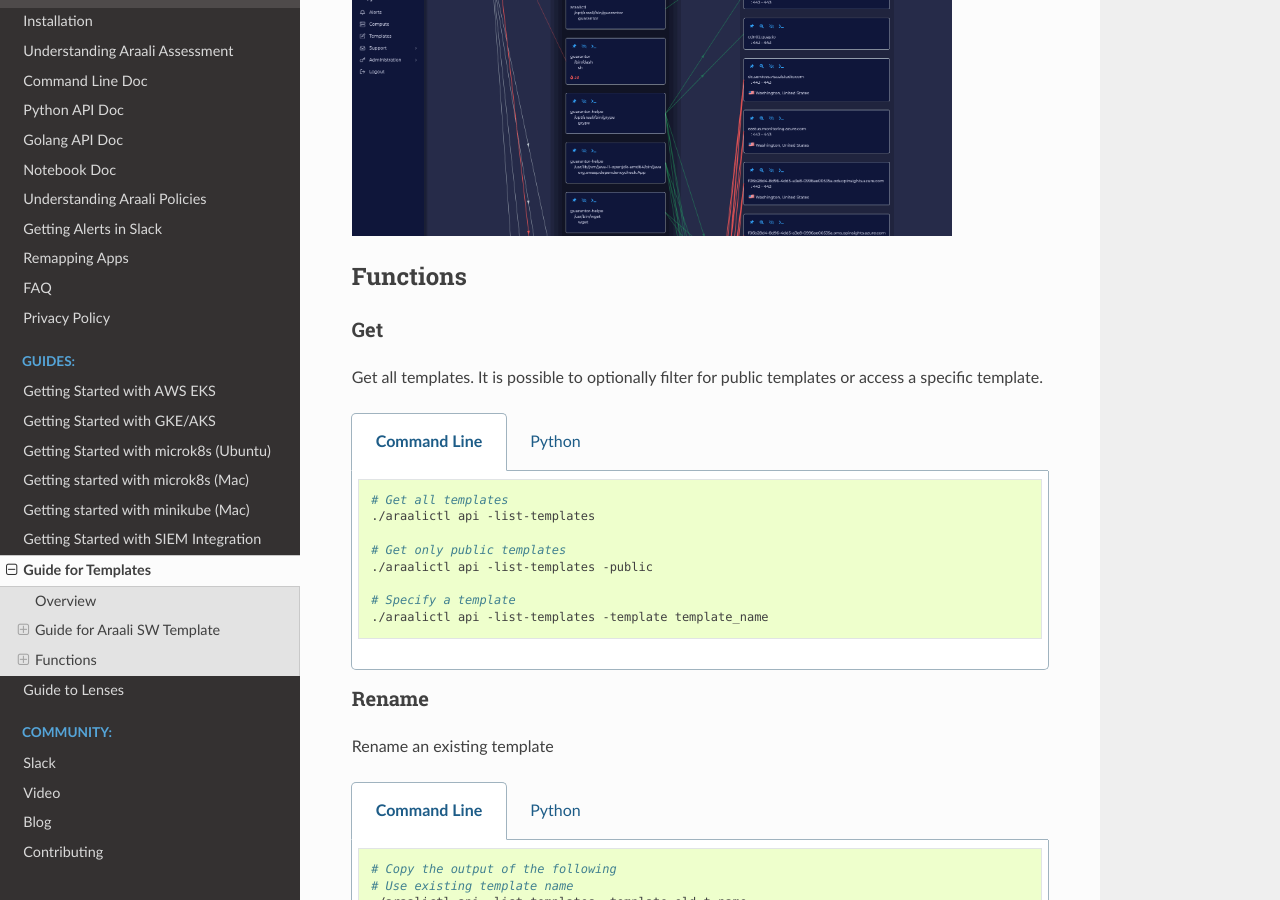
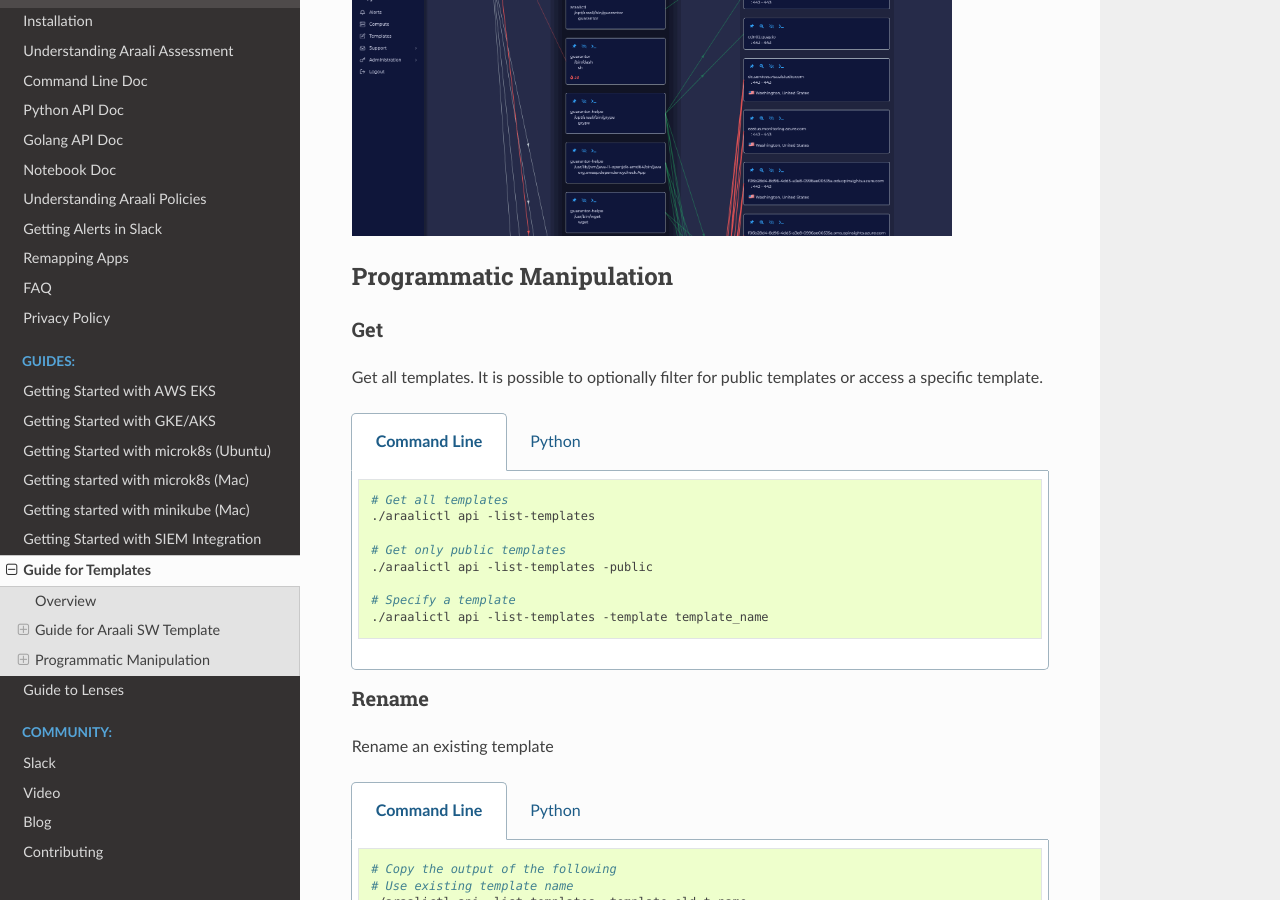
Before and after one commit to araalinetworks/api, a Sphinx documentation site: the page built from doc/source/guide_templates.rst, in a window 1280 px wide and 900 px high, scrolled down 2264 px. Built offline with Sphinx 7.4.7 and the Read the Docs theme 2.0.0, drawn with Linux system fonts in a browser that asks for light colours.

Commit message:
change header

```diff
--- a/doc/source/guide_templates.rst
+++ b/doc/source/guide_templates.rst
@@ -56,8 +56,8 @@
  :width: 600
  :alt: Saving Public Template as Private
 
-Functions
----------
+Programmatic Manipulation
+-------------------------
 
 Get
 ***
```
